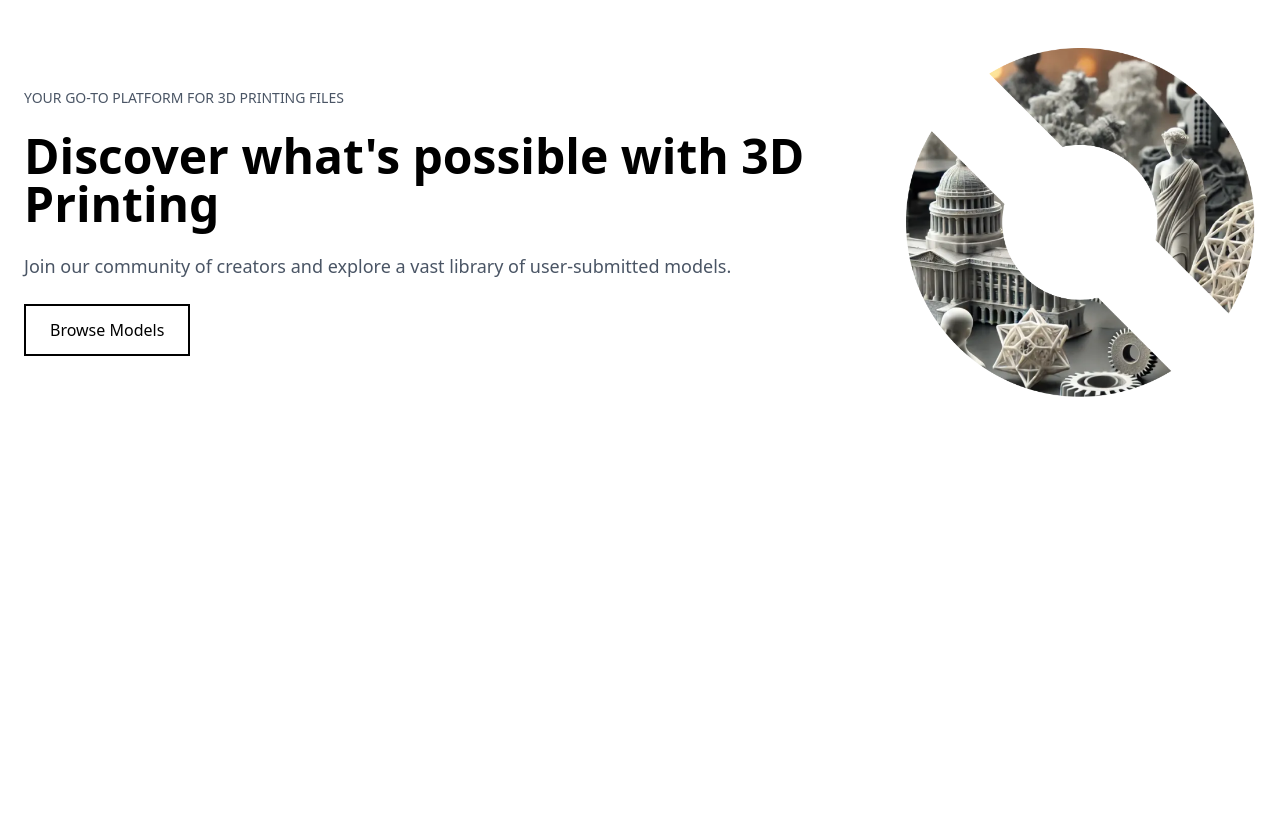
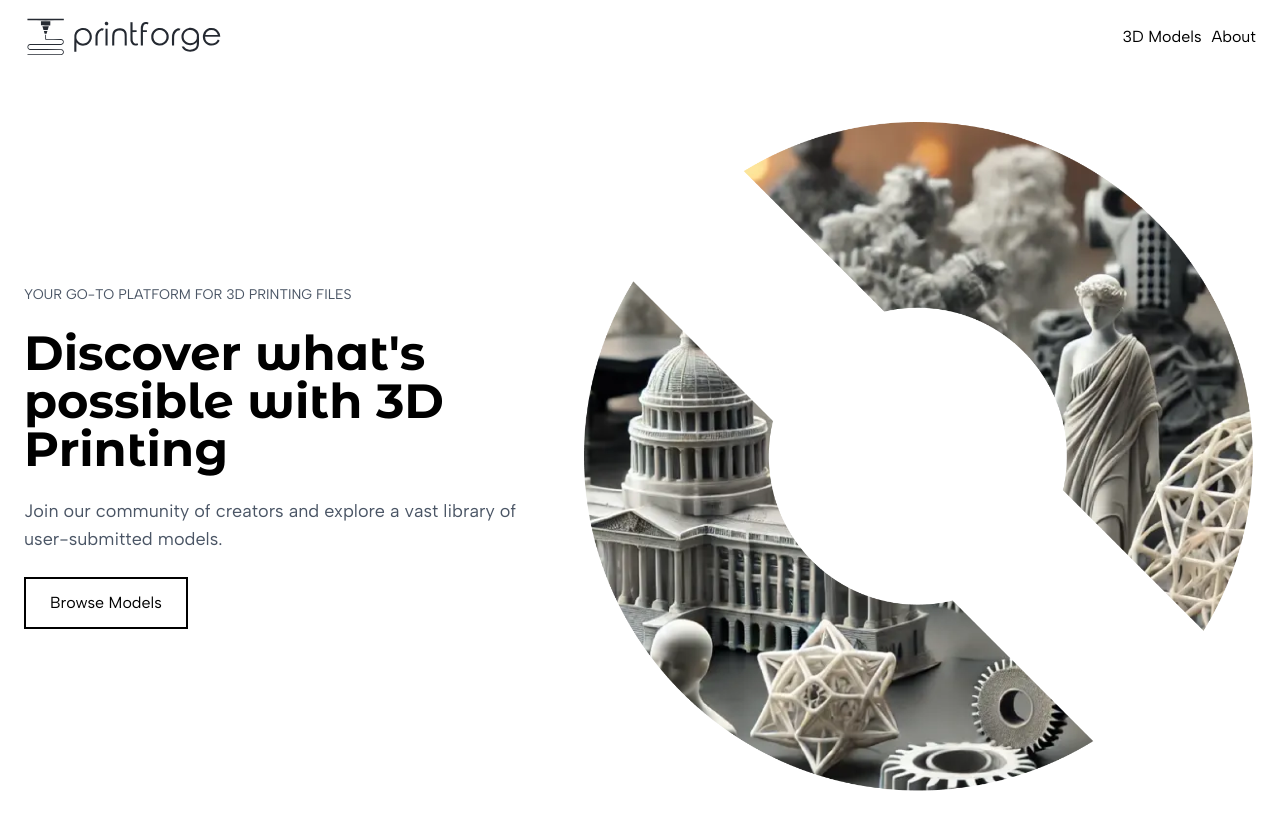
Before and after one commit to messams/print-forge, a Next.js app: page / in a window 1280 px wide. Shown: the top 830 px of the page. Before the commit the page ends 800 px from the top, so only its background shows below. Built offline with nearby package versions, Linux system fonts and the light colour scheme.

Commit message:
Optimizing: Images and fonts

```diff
--- a/app/about/page.tsx
+++ b/app/about/page.tsx
@@ -1,3 +1,5 @@
+import Image from 'next/image'
+
 export default function AboutPage() {
     return (
         <main>
@@ -8,10 +10,12 @@ export default function AboutPage() {
 
                 <div className="grid items-center gap-8 mb-12 md:grid-cols-2">
                     <div className="relative h-[300px] w-full">
-                        <img
+                        <Image
                             src="/hero-image-square.png"
                             alt="PrintForge Community - A group of makers collaborating on 3D printing projects"
-                            width="350"
+                            width={742}
+                            height={742}
+                            className="absolute inset-0 w-full h-full object-cover rounded-lg"
                         />
                     </div>
                     <div>
@@ -80,19 +84,19 @@ export default function AboutPage() {
                 <div className="prose max-w-none">
                     <h2 className="mb-4 text-2xl font-semibold">Our Vision</h2>
                     <p className="mb-4 text-gray-700">
-                        At PrintForge, we believe that 3D printing is
+                        {`At PrintForge, we believe that 3D printing is
                         revolutionizing the way we create, prototype, and
                         manufacture. Our platform serves as a bridge between
                         designers and makers, enabling the sharing of knowledge
                         and creativity that pushes the boundaries of what's
-                        possible with 3D printing.
+                        possible with 3D printing.`}
                     </p>
                     <p className="text-gray-700">
-                        Whether you're a hobbyist looking for your next weekend
+                        {`Whether you're a hobbyist looking for your next weekend
                         project, an educator seeking teaching materials, or a
                         professional designer wanting to share your creations,
                         PrintForge provides the tools and community to support
-                        your journey in 3D printing.
+                        your journey in 3D printing.`}
                     </p>
                 </div>
             </section>
--- a/app/globals.css
+++ b/app/globals.css
@@ -1,6 +1,10 @@
 @import "tailwindcss";
 
-:root {
-  --background: #ffffff;
-  --foreground: #171717;
+h1,
+h2,
+h3,
+h4,
+h5,
+h6 {
+  font-family: var(--font-montserrat-alternates);
 }
--- a/app/layout.tsx
+++ b/app/layout.tsx
@@ -1,20 +1,24 @@
 import type { Metadata } from "next";
-import { Geist, Geist_Mono } from "next/font/google";
 import "./globals.css";
 
-const geistSans = Geist({
-  variable: "--font-geist-sans",
+import { Albert_Sans, Montserrat_Alternates } from "next/font/google"
+import Image from "next/image";
+
+const albertSans = Albert_Sans({
   subsets: ["latin"],
-});
+  display: "swap"
+})
 
-const geistMono = Geist_Mono({
-  variable: "--font-geist-mono",
+const montserratAlternates = Montserrat_Alternates({
   subsets: ["latin"],
-});
+  display: "swap",
+  weight: ["100", "200", "300", "400", "500", "600", "700", "800", "900"],
+  variable: "--font-montserrat-alternates"
+})
 
 export const metadata: Metadata = {
-  title: "Create Next App",
-  description: "Generated by create next app",
+  title: "PrintForge",
+  description: "Your go-to platform for 3D printing files",
 };
 
 export default function RootLayout({
@@ -27,9 +31,33 @@ export default function RootLayout({
       <head>
         <link rel="icon" href="/printforge-logo-icon.svg" />
       </head>
-      <body
-        className={`${geistSans.variable} ${geistMono.variable} antialiased`}
-      >
+      <body className={`${albertSans.className} ${montserratAlternates.variable}`}>
+        <header className="w-full bg-white">
+          <nav className="flex justify-between px-6 py-4">
+            <div className="relative">
+              {/* Desktop logo */}
+              <Image
+                width={200}
+                height={200}
+                src="/printforge-logo.svg"
+                alt="PrintForge Logo"
+                className="w-[200px] h-auto hidden md:block"
+              />
+              {/* Mobile logo */}
+              <Image
+                width={40}
+                height={40}
+                src="/printforge-logo-icon.svg"
+                alt="PrintForge Logo"
+                className="w-[40px] h-auto block md:hidden"
+              />
+            </div>
+            <ul className="flex items-center gap-2.5">
+              <p>3D Models</p>
+              <p>About</p>
+            </ul>
+          </nav>
+        </header>
         {children}
       </body>
     </html>
--- a/app/page.tsx
+++ b/app/page.tsx
@@ -1,3 +1,5 @@
+import Image from 'next/image'
+
 export default function Home() {
   return (
     <main>
@@ -7,7 +9,7 @@ export default function Home() {
             Your go-to platform for 3D printing files
           </p>
           <h1 className="text-4xl font-bold md:text-5xl">
-            Discover what's possible with 3D Printing
+            {`Discover what's possible with 3D Printing`}
           </h1>
           <p className="text-lg text-gray-600">
             Join our community of creators and explore a vast
@@ -23,7 +25,13 @@ export default function Home() {
             </button>
           </div>
         </div>
-        <img src="/hero-image.png" width={350} />
+        <Image
+          src="/hero-image.png"
+          width={350}
+          height={350}
+          alt="PrintForge Community - A group of makers collaborating on 3D printing projects"
+          className="object-cover w-full h-auto max-w-lg rounded-lg md:max-w-2xl"
+        />
       </section>
     </main>
   )
```
